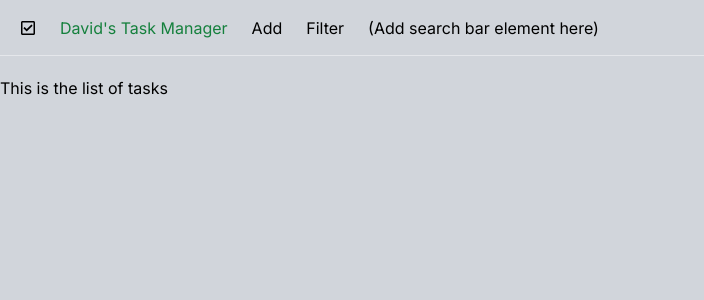
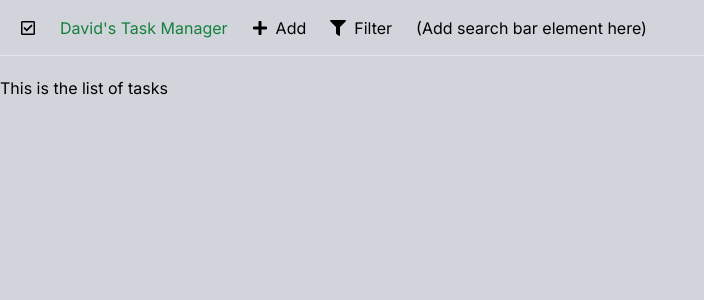
Before and after one commit to dhughneil/task-manager, a Next.js app in the folder task-manager/: page / in a window 1280 px wide. Shown: the top 300 px of the page, without its empty margins (0-704 px from the left). Built offline with nearby package versions, Linux system fonts and the light colour scheme.

Commit message:
NavBar temporarily finished

```diff
--- a/task-manager/app/NavBar.tsx
+++ b/task-manager/app/NavBar.tsx
@@ -1,6 +1,6 @@
 import Link from "next/link";
 import React from "react";
-import { FaRegCheckSquare } from "react-icons/fa";
+import { FaPlus, FaFilter, FaRegCheckSquare } from "react-icons/fa";
 
 const NavBar = () => {
   return (
@@ -11,10 +11,14 @@ const NavBar = () => {
       <ul className="flex space-x-6">
         <li className="text-green-700">David's Task Manager</li>
         <li>
-          <button className="hover:text-red-600 transition-colors">Add</button>
+        <button className="flex items-center hover:text-red-600 transition-colors">
+        <span className="mr-2"><FaPlus /></span> Add
+          </button>
         </li>
         <li>
-          <button className="hover:text-red-600">Filter</button>
+          <button className="flex items-center hover:text-red-600">
+          <span className="mr-2"><FaFilter /></span> Filter
+          </button>
         </li>
         <li>{"(Add search bar element here)"}</li>
       </ul>
```
